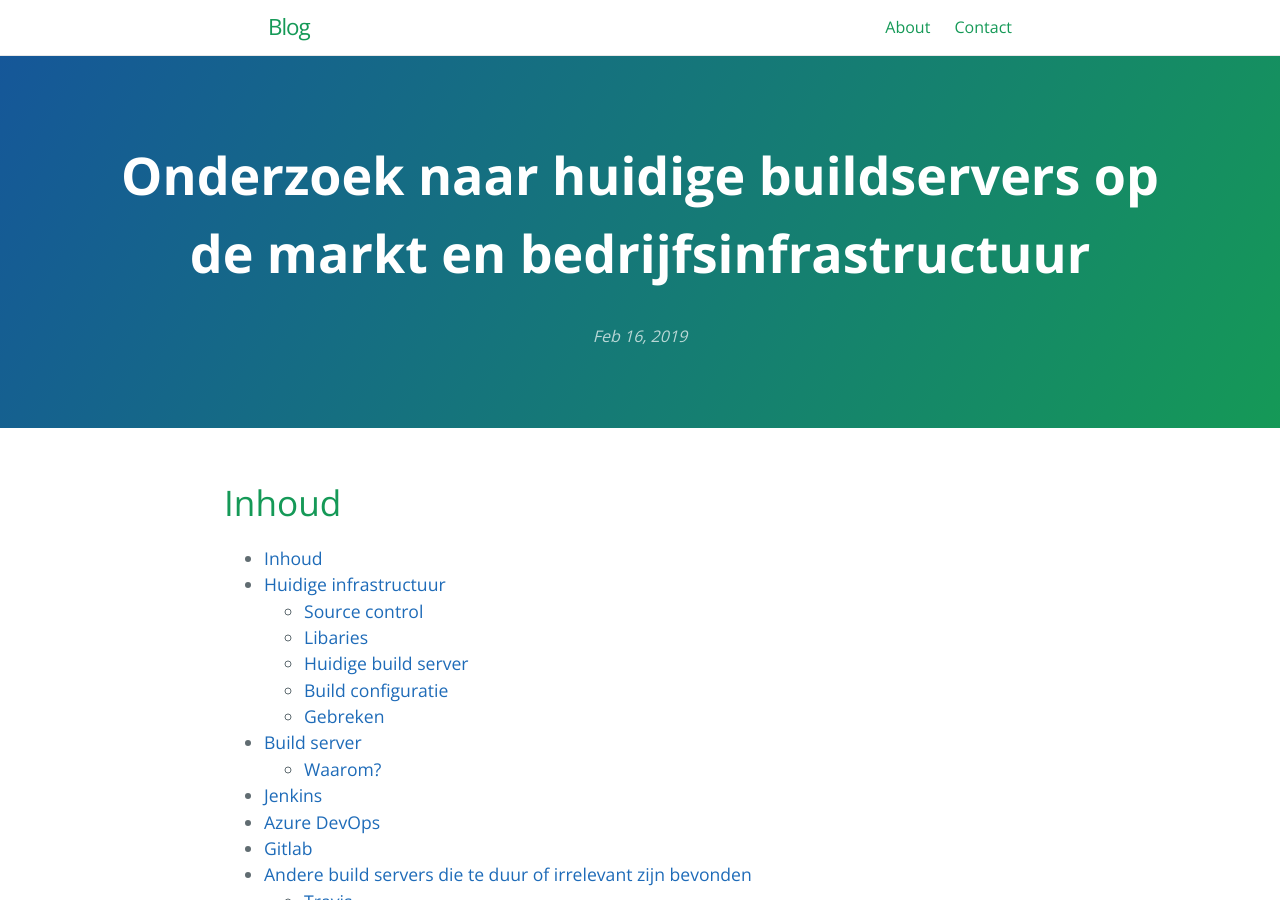
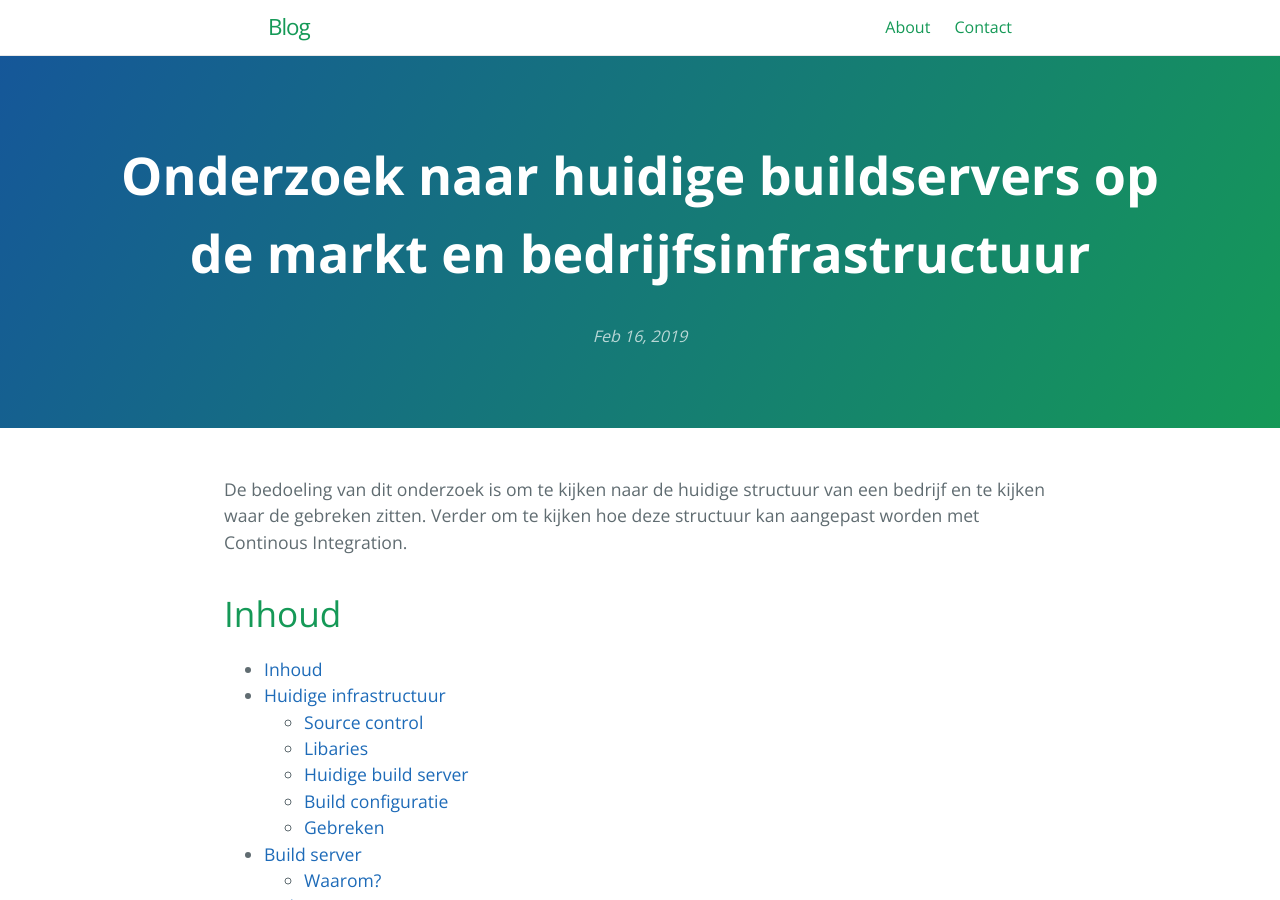
Before and after one commit to tl3ilaxu/tl3ilaxu.github.io, a Jekyll site: the page built from _posts/2019-02-16-buildserver-vergelijkingen.md, in a window 1280 px wide and 900 px high. Built offline with Jekyll 4.4.1, drawn with Linux system fonts in a browser that asks for light colours.

Commit message:
update short description

```diff
--- a/_posts/2019-02-16-buildserver-vergelijkingen.md
+++ b/_posts/2019-02-16-buildserver-vergelijkingen.md
@@ -2,6 +2,8 @@
 layout: post
 title: Onderzoek naar huidige buildservers op de markt en bedrijfsinfrastructuur
 ---
+
+De bedoeling van dit onderzoek is om te kijken naar de huidige structuur van een bedrijf en te kijken waar de gebreken zitten. Verder om te kijken hoe deze structuur kan aangepast worden met Continous Integration.
 # Inhoud
 <!-- TOC depthFrom:1 depthTo:6 withLinks:1 updateOnSave:1 orderedList:0 -->
 
```
